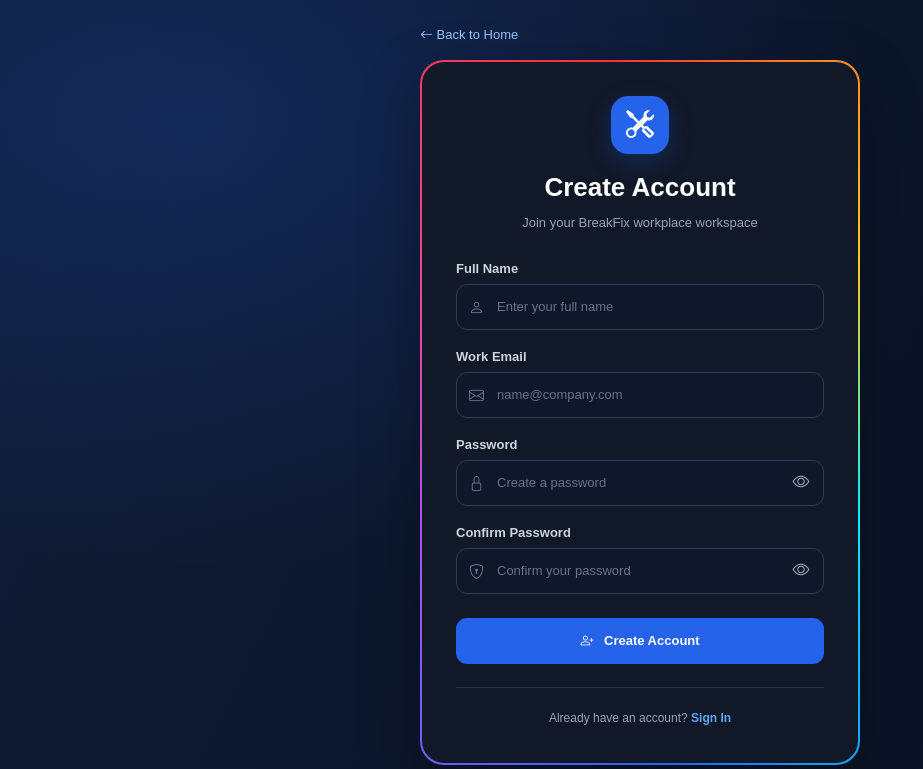
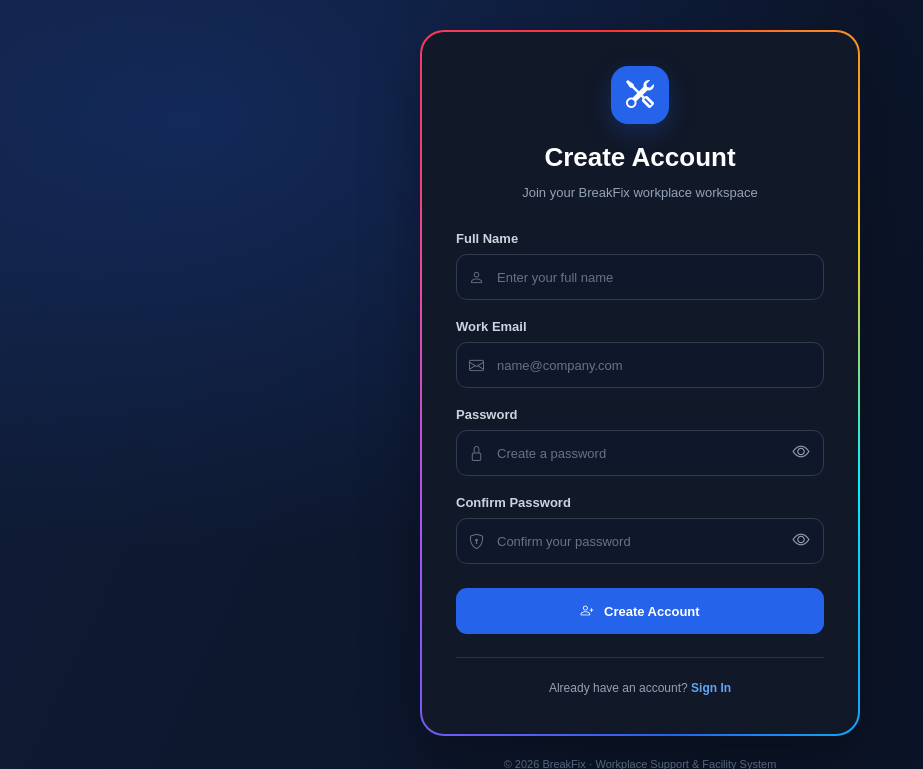
Before and after one commit to lando101507/BREAKFIX, a Flask app: page /register in a window 1280 px wide. Shown: the top 769 px of the page, without its empty margins (0-923 px from the left). Run offline with Flask 3, Linux system fonts and the light colour scheme; parts of the project's set-up code (start-up, migrations or seed data) failed here and were passed over.

Commit message:
Update register.html

```diff
--- a/BreakFix-Python/templates/register.html
+++ b/BreakFix-Python/templates/register.html
@@ -33,18 +33,6 @@
         .auth-container {
             width: 100%;
             max-width: 440px;
-        }
-
-        .back-home {
-            display: inline-block;
-            margin-bottom: 18px;
-            color: #93c5fd;
-            text-decoration: none;
-            font-size: 13px;
-        }
-
-        .back-home:hover {
-            color: white;
         }
 
         .auth-card {
@@ -298,10 +286,6 @@
 <body>
 <div class="auth-container">
 
-    <a href="/" class="back-home">
-        <i class="bi bi-arrow-left"></i> Back to Home
-    </a>
-
     <main class="auth-card">
 
         <div class="brand-icon">
```
